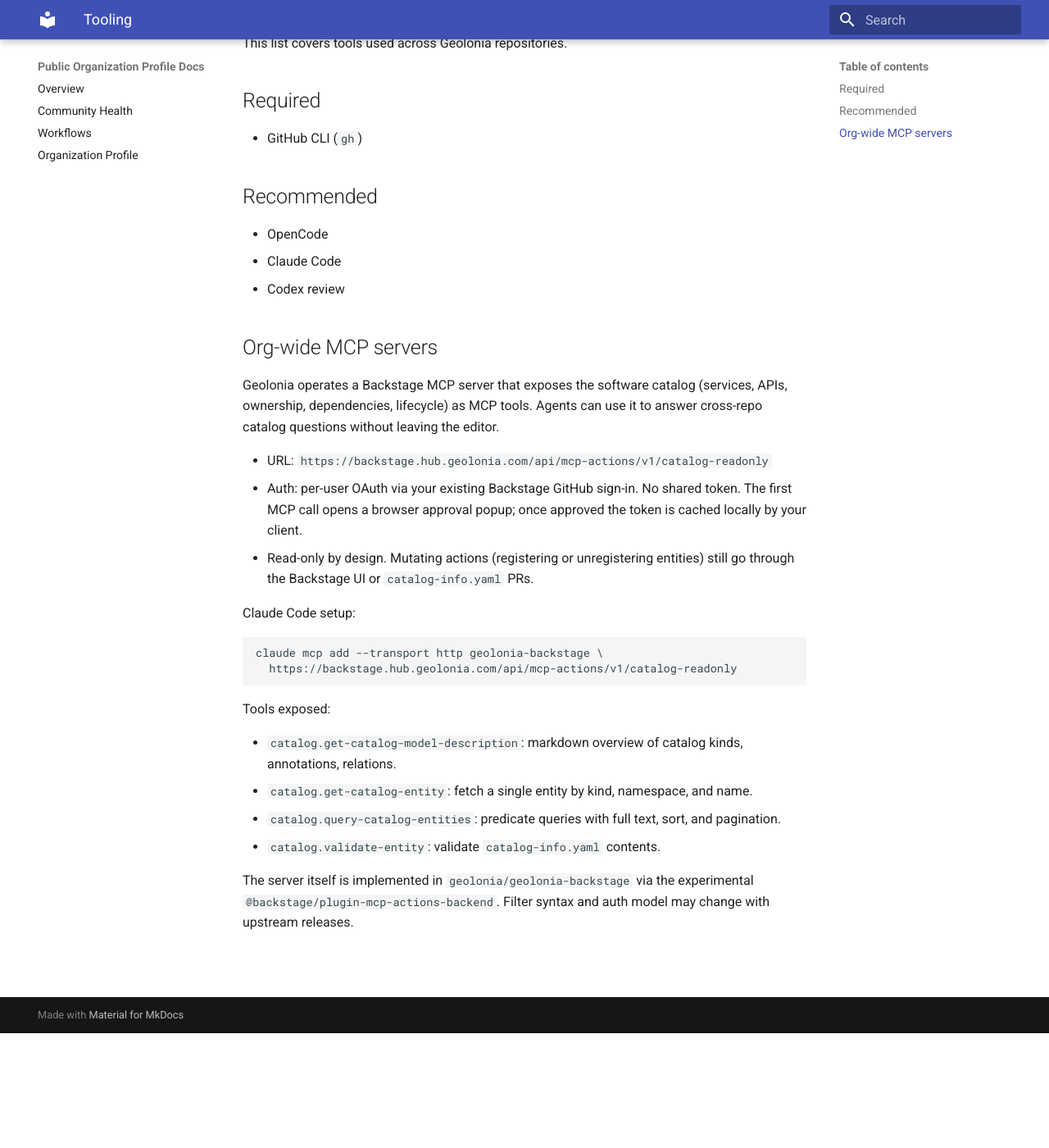
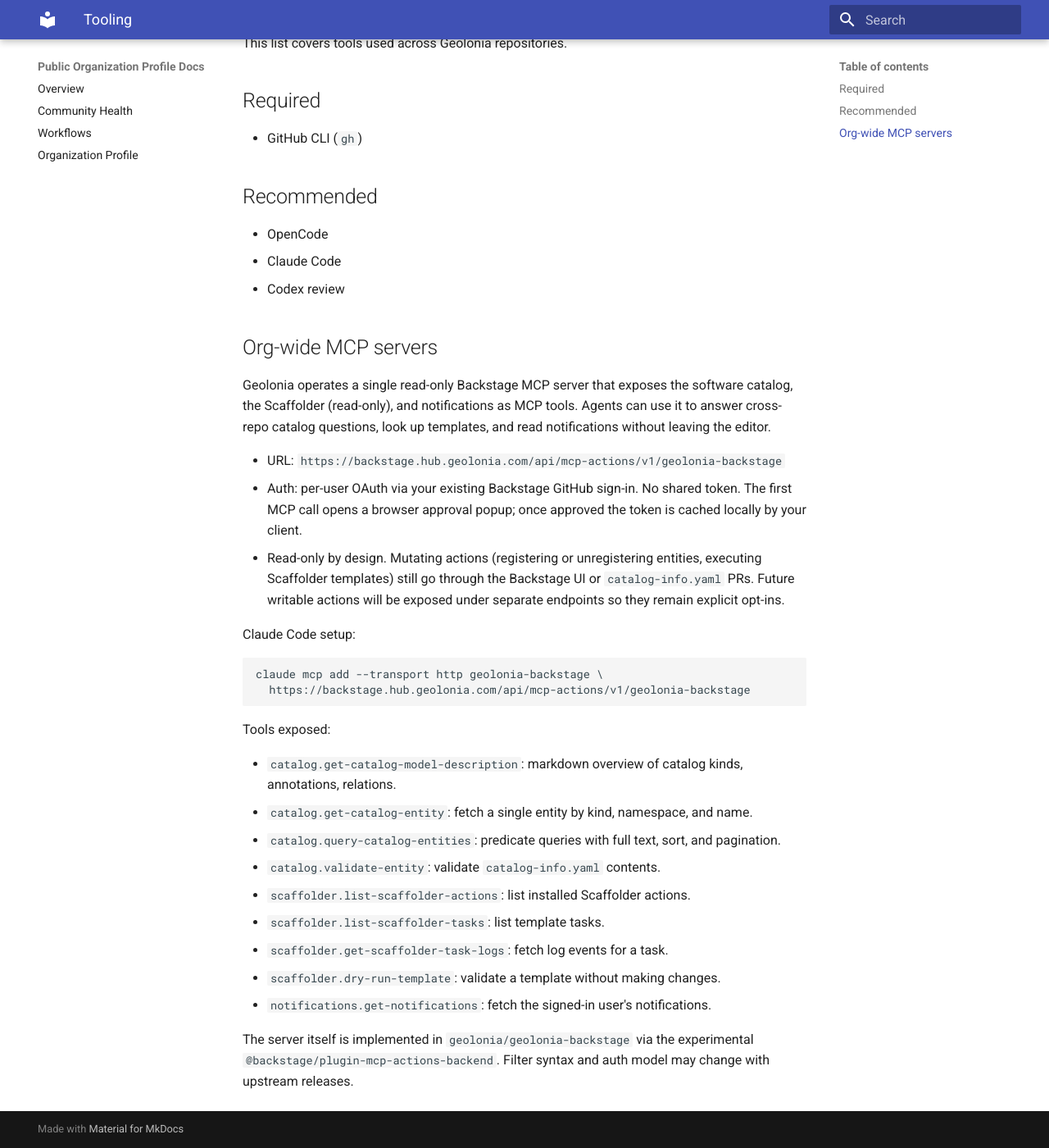
Before and after one commit to geolonia/.github, an MkDocs documentation site: the page built from docs/tooling.md, in a window 1280 px wide and 1400 px high, scrolled down 140 px. Shown: the whole window at 82% size. Built offline with MkDocs 1.6.1 and Material for MkDocs 9.7.7, drawn with Linux system fonts in a browser that asks for light colours.

Commit message:
docs(tooling): point at consolidated Backstage MCP endpoint (#19)
Updates the org-wide tooling entry to match the URL change shipped in
geolonia/geolonia-backstage#160:

- single endpoint /api/mcp-actions/v1/geolonia-backstage instead of
  three category-scoped servers
- expanded tool list to cover catalog, scaffolder (read-only), and
  notifications all in one place
- note that future writable actions will land at separate endpoints

Refs geolonia/geolonia-operations#40.

````diff
--- a/docs/tooling.md
+++ b/docs/tooling.md
@@ -14,23 +14,25 @@ This list covers tools used across Geolonia repositories.
 
 ## Org-wide MCP servers
 
-Geolonia operates a Backstage MCP server that exposes the software catalog
-(services, APIs, ownership, dependencies, lifecycle) as MCP tools. Agents
-can use it to answer cross-repo catalog questions without leaving the
-editor.
+Geolonia operates a single read-only Backstage MCP server that exposes the
+software catalog, the Scaffolder (read-only), and notifications as MCP
+tools. Agents can use it to answer cross-repo catalog questions, look up
+templates, and read notifications without leaving the editor.
 
-- URL: `https://backstage.hub.geolonia.com/api/mcp-actions/v1/catalog-readonly`
+- URL: `https://backstage.hub.geolonia.com/api/mcp-actions/v1/geolonia-backstage`
 - Auth: per-user OAuth via your existing Backstage GitHub sign-in. No shared
   token. The first MCP call opens a browser approval popup; once approved
   the token is cached locally by your client.
 - Read-only by design. Mutating actions (registering or unregistering
-  entities) still go through the Backstage UI or `catalog-info.yaml` PRs.
+  entities, executing Scaffolder templates) still go through the Backstage
+  UI or `catalog-info.yaml` PRs. Future writable actions will be exposed
+  under separate endpoints so they remain explicit opt-ins.
 
 Claude Code setup:
 
 ```bash
 claude mcp add --transport http geolonia-backstage \
-  https://backstage.hub.geolonia.com/api/mcp-actions/v1/catalog-readonly
+  https://backstage.hub.geolonia.com/api/mcp-actions/v1/geolonia-backstage
 ```
 
 Tools exposed:
@@ -42,6 +44,13 @@ Tools exposed:
 - `catalog.query-catalog-entities`: predicate queries with full text,
   sort, and pagination.
 - `catalog.validate-entity`: validate `catalog-info.yaml` contents.
+- `scaffolder.list-scaffolder-actions`: list installed Scaffolder actions.
+- `scaffolder.list-scaffolder-tasks`: list template tasks.
+- `scaffolder.get-scaffolder-task-logs`: fetch log events for a task.
+- `scaffolder.dry-run-template`: validate a template without making
+  changes.
+- `notifications.get-notifications`: fetch the signed-in user's
+  notifications.
 
 The server itself is implemented in `geolonia/geolonia-backstage` via the
 experimental `@backstage/plugin-mcp-actions-backend`. Filter syntax and
````
